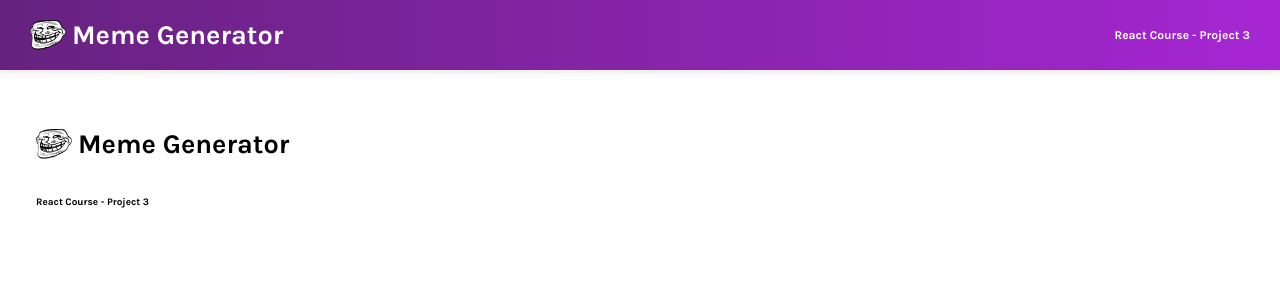
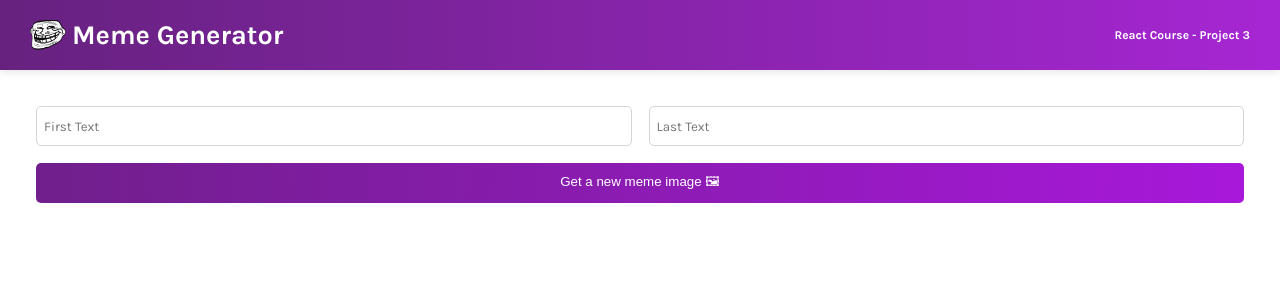
Before and after one commit to ne0-d/meme-generator, a React (Create React App) app: page / in a window 1280 px wide. Shown: the top 300 px of the page. Built offline with nearby package versions, Linux system fonts and the light colour scheme.

Commit message:
Completed main section

```diff
--- a/src/components/Main.js
+++ b/src/components/Main.js
@@ -1,11 +1,12 @@
 export default function Main(){
     return(
         <main>
-            <div class="nav--header">
-                <img src="/images/trollFace.png" className="logo" />
-                <h2>Meme Generator</h2>
-            </div>
-            <h4>React Course - Project 3</h4>
+                <form action="" className="form">
+                    <input className="form--input" type='text' placeholder="First Text"/>
+                    <input className="form--input" type='text' placeholder="Last Text"/>
+                    <button className="form--button">Get a new meme image  🖼</button>
+                </form>
+
         </main>
     )
 }
```
